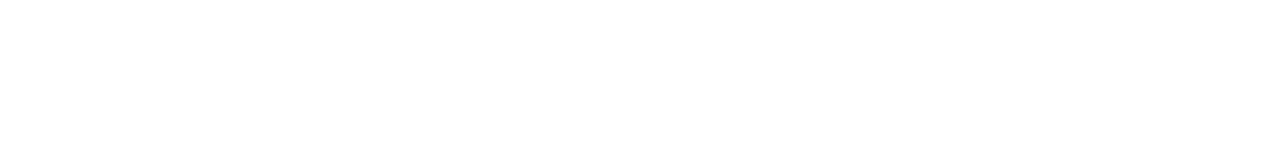
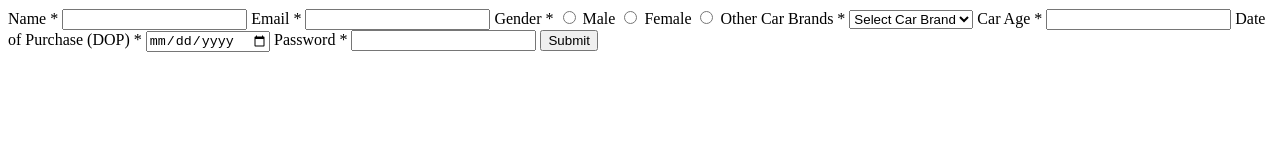
Before and after one commit to acciojob/car-insurance-form-THISISME006, a website: page main.html in a window 1280 px wide. Drawn offline with Linux system fonts and the light colour scheme.

Commit message:
created a submission

```diff
--- a/main.html
+++ b/main.html
@@ -10,7 +10,40 @@
 	<!-- the entire body must be written by student -->
     <script type="text/javascript" src="./script.js">
 </script>
+	<form method="post">
+  <label for="name">Name *</label>
+  <input type="text" id="name" name="name" required>
+<label for="email">Email *</label>
+<input type="email" id="email" name="email" required>
 
+<label for="gender">Gender *</label>
+<input type="radio" id="male" name="gender" value="male" required>
+<label for="male">Male</label>
+<input type="radio" id="female" name="gender" value="female">
+<label for="female">Female</label>
+<input type="radio" id="other" name="gender" value="other">
+<label for="other">Other</label>
+
+<label for="cars">Car Brands *</label>
+<select id="cars" name="cars" required>
+<option value="">Select Car Brand</option>
+<option value="BMW">BMW</option>
+<option value="Audi">Audi</option>
+<option value="Mercedez">Mercedez</option>
+</select>
+
+<label for="carage">Car Age *</label>
+<input type="number" id="carage" name="carage" required>
+
+<label for="dop">Date of Purchase (DOP) *</label>
+<input type="date" id="dop" name="dop" required>
+
+<label for="password">Password *</label>
+<input type="password" id="password" name="password" required>
+
+<button type="submit">Submit</button>
+
+</form>
 </body>
 
 </html>
```
